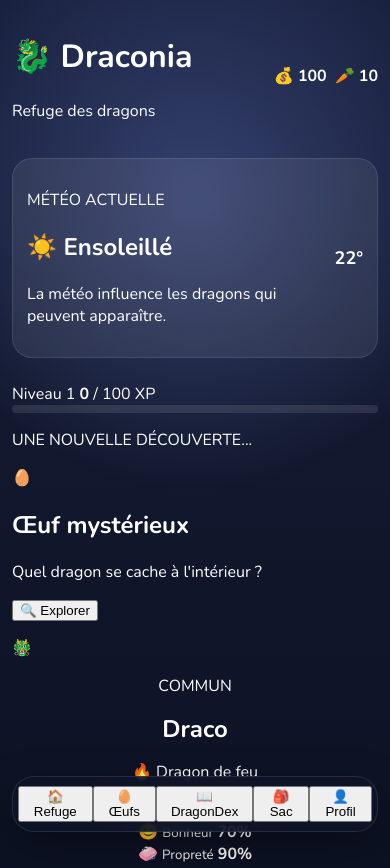
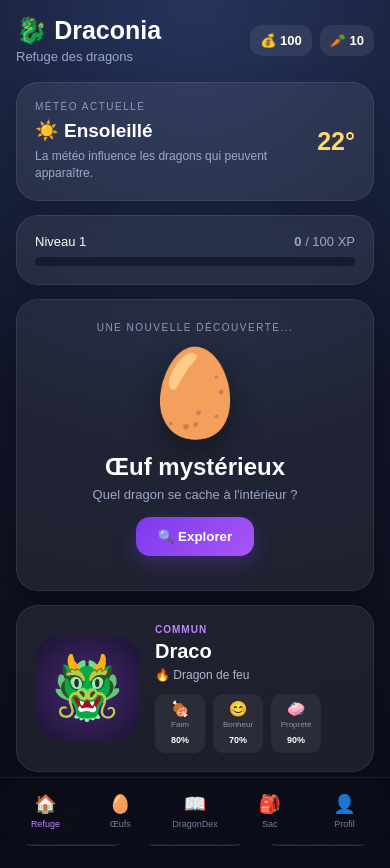
Before and after one commit to Scopyks/Draconia, a plain HTML site: page index.html in a window 390 px wide. Shown: the top 868 px of the page. Drawn offline with nearby package versions, Linux system fonts and the light colour scheme.

Commit message:
Update style.css

```diff
--- a/style.css
+++ b/style.css
@@ -1,461 +1,377 @@
-@import url('https://fonts.googleapis.com/css2?family=Nunito:wght@400;600;700;800;900&display=swap');
-
 * {
+    margin: 0;
+    padding: 0;
     box-sizing: border-box;
 }
 
 body {
-    margin: 0;
-
+    font-family: Arial, sans-serif;
+    background:
+        radial-gradient(circle at top, #26345c 0%, #101426 45%, #080b14 100%);
+    color: white;
     min-height: 100vh;
-
-    font-family: 'Nunito', sans-serif;
-
-    color: white;
-
-    background:
-        radial-gradient(
-            circle at 50% 20%,
-            rgba(94, 110, 180, 0.45),
-            transparent 35%
-        ),
-        linear-gradient(
-            180deg,
-            #17203d 0%,
-            #11172c 50%,
-            #0b1020 100%
-        );
 }
 
-
-/* Conteneur principal */
+button {
+    font-family: inherit;
+    border: none;
+    cursor: pointer;
+}
 
 .game {
     width: 100%;
-    max-width: 650px;
-
-    min-height: 100vh;
-
+    max-width: 520px;
     margin: auto;
-
-    padding: 20px 18px 110px;
-
-    position: relative;
+    padding: 16px;
+    padding-bottom: 100px;
 }
 
-
-/* Barre supérieure */
+/* =========================
+   BARRE DU HAUT
+========================= */
 
 .top-bar {
     display: flex;
-
+    justify-content: space-between;
     align-items: center;
-    justify-content: space-between;
-
-    margin-bottom: 20px;
+    margin-bottom: 18px;
 }
 
-.logo {
-    display: flex;
-    align-items: center;
-
-    gap: 10px;
+.top-bar h1 {
+    font-size: 25px;
 }
 
-.logo-icon {
-    width: 46px;
-    height: 46px;
-
-    display: flex;
-    align-items: center;
-    justify-content: center;
-
-    font-size: 26px;
-
-    background: rgba(255, 255, 255, 0.1);
-
-    border: 1px solid rgba(255, 255, 255, 0.15);
-
-    border-radius: 15px;
-
-    backdrop-filter: blur(10px);
+.top-bar p {
+    color: #9da7c7;
+    font-size: 13px;
+    margin-top: 4px;
 }
-
-.logo h1 {
-    margin: 0;
-
-    font-size: 20px;
-
-    font-weight: 900;
-}
-
-.logo span {
-    font-size: 11px;
-
-    opacity: 0.55;
-}
-
-
-/* Ressources */
 
 .resources {
     display: flex;
-
     gap: 8px;
 }
 
-.resource {
-    padding: 8px 11px;
-
+.resources span {
+    background: rgba(255,255,255,0.08);
+    padding: 8px 10px;
     border-radius: 12px;
-
-    background: rgba(255, 255, 255, 0.08);
-
-    border: 1px solid rgba(255, 255, 255, 0.08);
-
     font-size: 13px;
 }
 
+/* =========================
+   CARTES
+========================= */
 
-/* Météo */
+.weather-card,
+.level-card,
+.egg-card,
+.dragon-card {
+    background: rgba(255,255,255,0.07);
+    border: 1px solid rgba(255,255,255,0.08);
+    border-radius: 22px;
+    padding: 18px;
+    margin-bottom: 14px;
+    box-shadow: 0 10px 30px rgba(0,0,0,0.2);
+}
+
+/* =========================
+   MÉTÉO
+========================= */
 
 .weather-card {
     display: flex;
-
+    justify-content: space-between;
     align-items: center;
-
-    gap: 12px;
-
-    padding: 14px;
-
-    border-radius: 20px;
-
-    background: rgba(255, 255, 255, 0.08);
-
-    border: 1px solid rgba(255, 255, 255, 0.1);
-
-    backdrop-filter: blur(15px);
-
-    margin-bottom: 25px;
 }
 
-.weather-icon {
-    font-size: 32px;
+.small-title {
+    font-size: 10px;
+    letter-spacing: 1.5px;
+    color: #8f9abb;
+    margin-bottom: 7px;
 }
 
-.weather-card strong {
-    display: block;
-
-    font-size: 18px;
+.weather-card h2 {
+    font-size: 19px;
 }
 
-.weather-card span {
-    display: block;
-
-    font-size: 11px;
-
-    opacity: 0.6;
+.weather-card p:not(.small-title) {
+    color: #9da7c7;
+    font-size: 12px;
+    margin-top: 6px;
+    max-width: 240px;
+    line-height: 1.4;
 }
 
-.weather-status {
-    margin-left: auto;
-
-    padding: 6px 9px;
-
-    border-radius: 10px;
-
-    background: rgba(100, 220, 150, 0.12);
-
-    color: #8ff0b3;
-
-    font-size: 10px;
+.temperature {
+    font-size: 25px;
+    color: #ffd76a;
 }
 
+/* =========================
+   XP
+========================= */
 
-/* Zone dragon */
-
-.dragon-area {
-    min-height: 380px;
-
-    position: relative;
-
+.level-info {
     display: flex;
-
-    flex-direction: column;
-
-    align-items: center;
-
-    justify-content: center;
-
-    overflow: hidden;
-
-    border-radius: 30px;
-
-    background:
-        radial-gradient(
-            circle at center,
-            rgba(120, 140, 230, 0.18),
-            transparent 55%
-        );
+    justify-content: space-between;
+    font-size: 13px;
+    margin-bottom: 8px;
 }
 
-
-/* Lumière derrière le dragon */
-
-.dragon-glow {
-    position: absolute;
-
-    width: 230px;
-    height: 230px;
-
-    border-radius: 50%;
-
-    background: rgba(120, 150, 255, 0.16);
-
-    filter: blur(35px);
+.level-info span:last-child {
+    color: #9da7c7;
 }
 
-
-/* Dragon provisoire */
-
-.dragon-placeholder {
-    position: relative;
-
-    font-size: 150px;
-
-    line-height: 1;
-
-    filter:
-        drop-shadow(0 15px 20px rgba(0,0,0,0.4));
-
-    animation: float 4s ease-in-out infinite;
+.xp-bar {
+    height: 9px;
+    background: #171c2c;
+    border-radius: 20px;
+    overflow: hidden;
 }
 
+#xp-fill {
+    width: 0%;
+    height: 100%;
+    background: linear-gradient(90deg, #8b5cf6, #c084fc);
+    border-radius: 20px;
+    transition: width 0.3s;
+}
 
-/* Animation */
+/* =========================
+   ŒUF
+========================= */
 
-@keyframes float {
+.egg-card {
+    text-align: center;
+    padding: 22px;
+}
 
+.egg {
+    font-size: 85px;
+    margin: 10px 0;
+    filter: drop-shadow(0 10px 15px rgba(0,0,0,0.4));
+    animation: floating 2.5s ease-in-out infinite;
+}
+
+@keyframes floating {
     0%, 100% {
         transform: translateY(0);
     }
 
     50% {
-        transform: translateY(-10px);
+        transform: translateY(-8px);
     }
-
 }
 
+.egg-card h2 {
+    margin-bottom: 6px;
+}
 
-/* Informations dragon */
+.egg-card > p:not(.small-title):not(#egg-message) {
+    color: #9da7c7;
+    font-size: 13px;
+}
+
+#egg-button {
+    margin-top: 15px;
+    padding: 12px 22px;
+    border-radius: 14px;
+    background: linear-gradient(135deg, #7c3aed, #a855f7);
+    color: white;
+    font-weight: bold;
+    box-shadow: 0 7px 20px rgba(124,58,237,0.3);
+}
+
+#egg-button:active {
+    transform: scale(0.96);
+}
+
+#egg-message {
+    margin-top: 12px;
+    font-size: 13px;
+    color: #ffd76a;
+}
+
+/* =========================
+   DRAGON
+========================= */
+
+.dragon-card {
+    display: flex;
+    gap: 15px;
+    align-items: center;
+}
+
+.dragon-image {
+    width: 105px;
+    height: 105px;
+    border-radius: 25px;
+    display: flex;
+    justify-content: center;
+    align-items: center;
+    font-size: 62px;
+    background:
+        radial-gradient(circle, #4b2678, #17142c);
+    flex-shrink: 0;
+}
 
 .dragon-info {
-    text-align: center;
-
-    margin-top: 15px;
+    flex: 1;
 }
 
-.dragon-rarity {
-    font-size: 11px;
-
-    opacity: 0.55;
+.rarity {
+    color: #c084fc;
+    font-size: 10px;
+    font-weight: bold;
+    letter-spacing: 1px;
+    margin-bottom: 5px;
 }
 
 .dragon-info h2 {
-    margin: 4px 0;
-
-    font-size: 24px;
+    font-size: 20px;
+    margin-bottom: 5px;
 }
 
-.level {
+.dragon-info > p:not(.rarity) {
+    color: #aeb6d0;
     font-size: 12px;
-
-    opacity: 0.65;
 }
 
-
-/* XP */
-
-.xp-container {
-    width: 230px;
-
-    margin: 12px auto 0;
+.dragon-stats {
+    display: flex;
+    gap: 8px;
+    margin-top: 12px;
 }
 
-.xp-bar {
-    height: 8px;
-
-    overflow: hidden;
-
-    border-radius: 20px;
-
-    background: rgba(255, 255, 255, 0.1);
+.dragon-stats div {
+    background: rgba(255,255,255,0.06);
+    padding: 6px;
+    border-radius: 10px;
+    text-align: center;
+    min-width: 50px;
 }
 
-.xp-progress {
-    width: 72%;
-
-    height: 100%;
-
-    border-radius: inherit;
-
-    background: linear-gradient(
-        90deg,
-        #6ee7b7,
-        #60a5fa
-    );
+.dragon-stats span {
+    display: block;
+    font-size: 15px;
 }
 
-.xp-container span {
+.dragon-stats small {
     display: block;
-
-    margin-top: 5px;
-
-    font-size: 10px;
-
-    opacity: 0.5;
+    color: #8993b0;
+    font-size: 8px;
+    margin-top: 2px;
 }
 
+.dragon-stats b {
+    font-size: 9px;
+}
 
-/* Actions */
+/* =========================
+   ACTIONS
+========================= */
 
 .actions {
     display: grid;
-
     grid-template-columns: repeat(3, 1fr);
-
     gap: 10px;
-
-    margin-top: 20px;
+    margin-bottom: 18px;
 }
 
-.action-card {
-    padding: 15px 8px;
-
-    border: 1px solid rgba(255,255,255,0.08);
-
-    border-radius: 18px;
-
+.actions button {
+    background: rgba(255,255,255,0.07);
     color: white;
-
-    background: rgba(255,255,255,0.07);
-
-    cursor: pointer;
-
+    border: 1px solid rgba(255,255,255,0.07);
+    border-radius: 17px;
+    padding: 13px 5px;
     transition: 0.2s;
 }
 
-.action-card:hover {
-    transform: translateY(-3px);
-
+.actions button:hover {
     background: rgba(255,255,255,0.12);
 }
 
-.action-card span {
-    display: block;
-
-    font-size: 24px;
-
-    margin-bottom: 6px;
+.actions button:active {
+    transform: scale(0.95);
 }
 
-.action-card strong {
-    display: block;
-
-    font-size: 12px;
+.actions button:first-child {
+    color: #ffb86b;
 }
 
-.action-card small {
-    display: block;
-
-    margin-top: 2px;
-
-    font-size: 9px;
-
-    opacity: 0.45;
+.actions button:nth-child(2) {
+    color: #70d6ff;
 }
 
+.actions button:nth-child(3) {
+    color: #c084fc;
+}
 
-/* Navigation */
+.actions span {
+    display: block;
+    font-size: 11px;
+    margin-top: 5px;
+}
+
+/* =========================
+   NAVIGATION
+========================= */
 
 .bottom-nav {
     position: fixed;
-
-    bottom: 12px;
-
+    bottom: 0;
     left: 50%;
-
     transform: translateX(-50%);
-
-    width: calc(100% - 24px);
-
-    max-width: 620px;
-
-    display: flex;
-
-    justify-content: space-around;
-
-    padding: 9px 5px;
-
-    border-radius: 22px;
-
-    background: rgba(15, 20, 40, 0.85);
-
-    border: 1px solid rgba(255,255,255,0.1);
-
-    backdrop-filter: blur(20px);
-
-    box-shadow:
-        0 15px 40px rgba(0,0,0,0.35);
+    width: 100%;
+    max-width: 520px;
+    display: grid;
+    grid-template-columns: repeat(5, 1fr);
+    padding: 10px 8px;
+    background: rgba(10,13,24,0.94);
+    backdrop-filter: blur(15px);
+    border-top: 1px solid rgba(255,255,255,0.08);
 }
 
-.nav-item {
-    border: 0;
-
+.bottom-nav button {
     background: transparent;
-
-    color: white;
-
-    opacity: 0.45;
-
-    cursor: pointer;
+    color: #737d9d;
+    font-size: 18px;
+    padding: 5px;
 }
 
-.nav-item span {
+.bottom-nav button span {
     display: block;
-
-    font-size: 20px;
+    font-size: 9px;
+    margin-top: 4px;
 }
 
-.nav-item small {
-    font-family: inherit;
-
-    font-size: 9px;
+.bottom-nav button.active {
+    color: #c084fc;
 }
 
-.nav-item.active {
-    opacity: 1;
-}
+/* =========================
+   PETIT ÉCRAN
+========================= */
 
-
-/* Téléphones */
-
-@media (max-width: 450px) {
+@media (max-width: 360px) {
 
     .game {
-        padding: 14px 12px 100px;
+        padding: 12px;
     }
 
-    .dragon-area {
-        min-height: 340px;
+    .dragon-image {
+        width: 85px;
+        height: 85px;
+        font-size: 50px;
     }
 
-    .dragon-placeholder {
-        font-size: 125px;
+    .dragon-stats {
+        gap: 4px;
     }
 
-    .weather-status {
-        display: none;
+    .dragon-stats div {
+        min-width: 43px;
     }
-
 }
```
